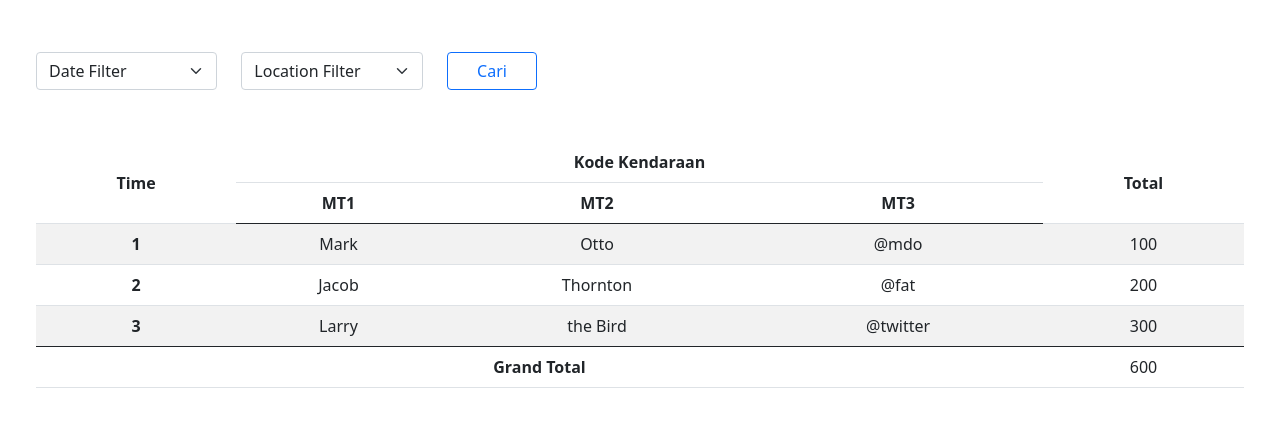
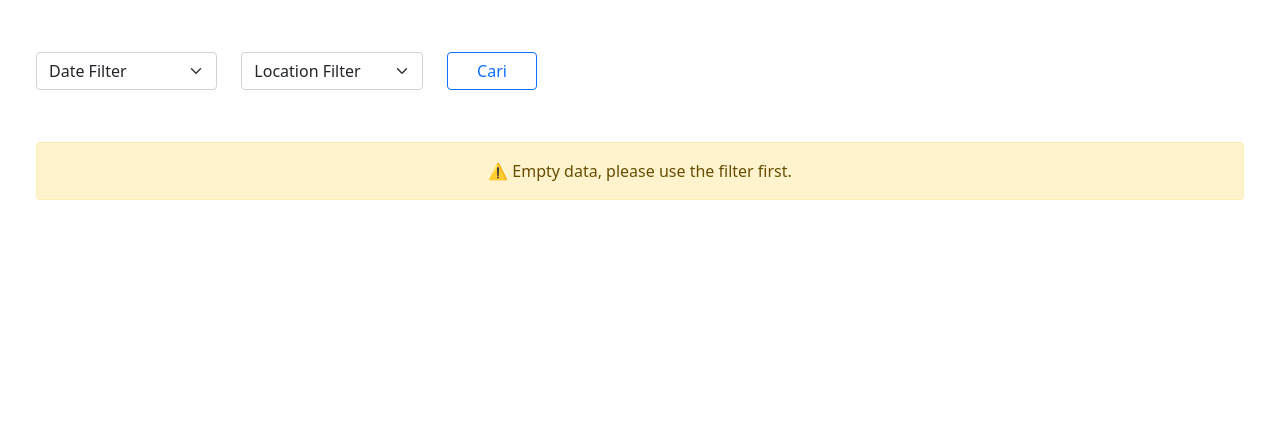
Before and after one commit to reihan703/portable-parking, a Flask app: template templates/reports.html in a window 1280 px wide. Shown: the part 72-499 px from the top of the page. Run offline with Flask 3, Linux system fonts and the light colour scheme; the template is opened without the code that fills it, so the values that code supplies are empty; some libraries are stand-ins or nearby versions.

Commit message:
FIN | get data from database

```diff
--- a/app.py
+++ b/app.py
@@ -116,7 +116,36 @@ def delete(id):
 @app.route('/', methods=('GET', 'POST'))
 @login_required
 def reports():
-    return render_template('reports.html')
+    conn = get_db_connection_row()
+    user_id = session["id"]
+    # Fetching the location ID(s) associated with the user
+    location_ids = conn.execute(
+        'SELECT id FROM locations WHERE location_owner_id = ?', (user_id,)
+    ).fetchall()
+
+    # Extract the IDs into a list
+    location_ids = [row['id'] for row in location_ids]
+
+    # If there's only one location, use that ID
+    if len(location_ids) == 1:
+        location_id = location_ids[0]
+        reports = conn.execute(
+            'SELECT * FROM transactions WHERE location_id = ?', (location_id,)
+        ).fetchall()
+        reports = [report for report in reports]
+
+    elif len(location_ids) > 1:
+        # If there are multiple locations, use an IN clause
+        query = 'SELECT * FROM transactions WHERE location_id IN ({})'.format(
+            ','.join(['?'] * len(location_ids))
+        )
+        reports = conn.execute(query, location_ids).fetchall()
+        reports = [report for report in reports]
+    else:
+        # No locations found, so reports will be empty
+        reports = []
+    conn.close()
+    return render_template('reports.html', reports = reports)
 # ----------------------------- END REPORTS -----------------------------------------
 
 
--- a/static/css/style.css
+++ b/static/css/style.css
@@ -1,6 +1,9 @@
-h1 {
-    border: 2px #eee solid;
-    color: brown;
-    text-align: center;
-    padding: 10px;
+.dark-box {
+    background-color: #343a40; /* Dark background color */
+    color: #ffffff; /* White text color for contrast */
+    padding: 20px;
+    border-radius: 8px; /* Optional: adds rounded corners */
+    box-shadow: 0 4px 8px rgba(0, 0, 0, 0.2); /* Optional: adds shadow for depth */
+    min-height: 50rem; /* Minimum height for the dark box */
+    max-width: 30%; /* Minimum width for the dark box */
 }
--- a/templates/base.html
+++ b/templates/base.html
@@ -15,6 +15,7 @@
 			integrity="sha384-EVSTQN3/azprG1Anm3QDgpJLIm9Nao0Yz1ztcQTwFspd3yD65VohhpuuCOmLASjC"
 			crossorigin="anonymous"
 		/>
+		<link href="../static/css/style.css" rel="stylesheet">
 
 		<title>{% block title %} {% endblock %}</title>
 	</head>
--- a/templates/reports.html
+++ b/templates/reports.html
@@ -27,6 +27,7 @@
 </form>
 
 <div class="px-4">
+	{% if reports %}
 		<table class="table table-striped">
 			<thead class="thead-light">
 				<tr>
@@ -47,27 +48,15 @@
 				</tr>
 			</thead>
 			<tbody class="text-center">
+				{% for report in reports %}
 					<tr>
-				<th scope="row">1</th>
+						<th scope="row">{{ report['created'] }}</th>
 						<td>Mark</td>
 						<td>Otto</td>
 						<td>@mdo</td>
-				<td>100</td>
+						<td>{{ report['price'] }}</td>
 					</tr>
-			<tr>
-				<th scope="row">2</th>
-				<td>Jacob</td>
-				<td>Thornton</td>
-				<td>@fat</td>
-				<td>200</td>
-			</tr>
-			<tr>
-				<th scope="row">3</th>
-				<td>Larry</td>
-				<td>the Bird</td>
-				<td>@twitter</td>
-				<td>300</td>
-			</tr>
+				{% endfor %}
 			</tbody>
 			<tfoot class="text-center">
 				<tr>
@@ -76,5 +65,11 @@
 				</tr>
 			</tfoot>
 		</table>
+	{% else %}
+		 <!-- Bootstrap 5 warning alert -->
+		<div class="alert alert-warning text-center" role="alert">
+			⚠️ Empty data, please use the filter first.
+		</div>
+	{% endif %}
 </div>
 {% endblock %}
```
Lines whose indentation alone changed are shown as unchanged.
